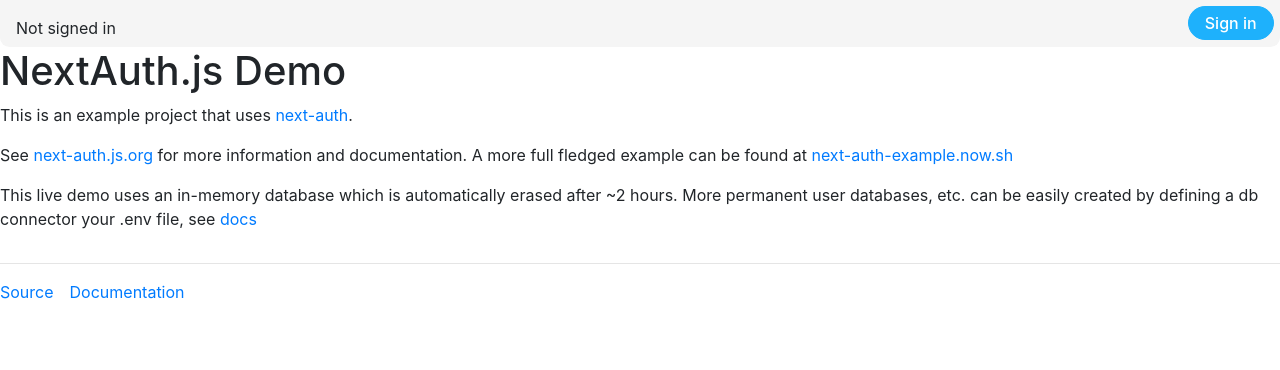
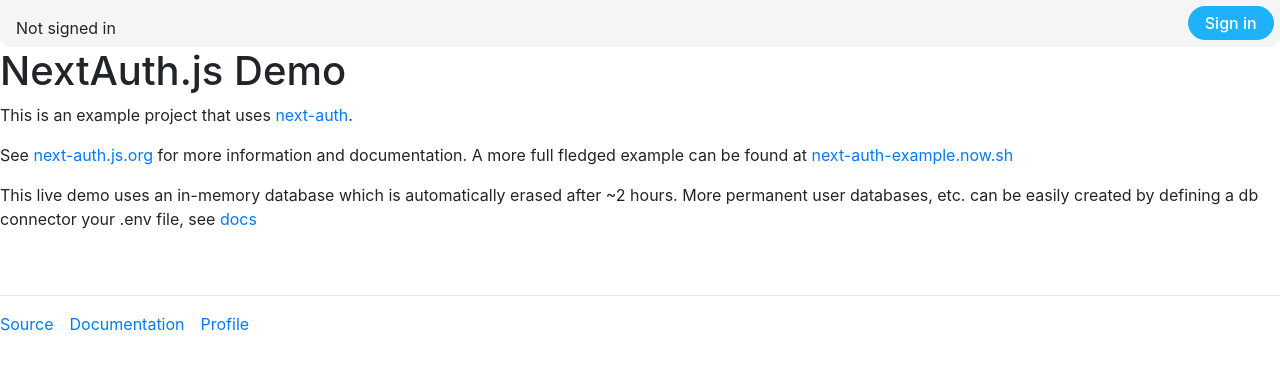
Before and after one commit to khasty720/next-auth, a Next.js app: page / in a window 1280 px wide. Shown: the top 370 px of the page. Built offline with nearby package versions, Linux system fonts and the light colour scheme; no server answers.

Commit message:
Update layout

```diff
--- a/components/layout/footer.js
+++ b/components/layout/footer.js
@@ -1,4 +1,5 @@
 import React from 'react';
+import Link from 'next/link';
 import styles from './footer.module.css';
 
 const Footer = () => (
@@ -11,6 +12,9 @@
       <li className={styles.navigationItem}>
         <a href="https://next-auth.js.org">Documentation</a>
       </li>
+      <li className={styles.navigationItem}>
+        <Link href="/profile">Profile</Link>
+      </li>
     </ul>
   </div>
 );
--- /dev/null
+++ b/components/layout/index.js
@@ -0,0 +1,5 @@
+import PageLayout from './page-layout';
+
+export {
+  PageLayout,
+};
--- /dev/null
+++ b/components/layout/page-layout.js
@@ -0,0 +1,20 @@
+import React from 'react';
+import PropTypes from 'prop-types';
+import Nav from './nav';
+import Footer from './footer';
+
+const PageLayout = ({ children }) => (
+  <>
+    <Nav />
+    <main>
+      { children }
+    </main>
+    <Footer />
+  </>
+);
+
+PageLayout.propTypes = {
+  children: PropTypes.node.isRequired,
+};
+
+export default PageLayout;
--- a/pages/_app.js
+++ b/pages/_app.js
@@ -1,14 +1,18 @@
 import React from 'react';
 import { Provider } from 'next-auth/client';
 import PropTypes from 'prop-types';
+import { ToastContainer } from 'react-toastify';
 import '../styles/index.scss';
 
 const App = ({ Component, pageProps }) => {
   const { session } = pageProps;
   return (
-    <Provider session={session}>
-      <Component {...pageProps} />
-    </Provider>
+    <div className="app">
+      <Provider session={session}>
+        <Component {...pageProps} />
+        <ToastContainer hideProgressBar />
+      </Provider>
+    </div>
   );
 };
 
--- a/pages/index.js
+++ b/pages/index.js
@@ -1,11 +1,8 @@
 import React from 'react';
-import Nav from '../components/layout/nav';
-import Footer from '../components/layout/footer';
+import { PageLayout } from '../components/layout';
 
-const NextAuth = () => (
-  <>
-    <Nav />
-    <main>
+const Index = () => (
+  <PageLayout>
     <h1>NextAuth.js Demo</h1>
     <p>
       This is an example project that uses{' '}
@@ -23,9 +20,7 @@
       created by defining a db connector your .env file, see{' '}
       <a href="https://next-auth.js.org/configuration/database">docs</a>
     </p>
-    </main>
-    <Footer />
-  </>
+  </PageLayout>
 );
 
-export default NextAuth;
+export default Index;
```
Lines whose indentation alone changed are shown as unchanged.
